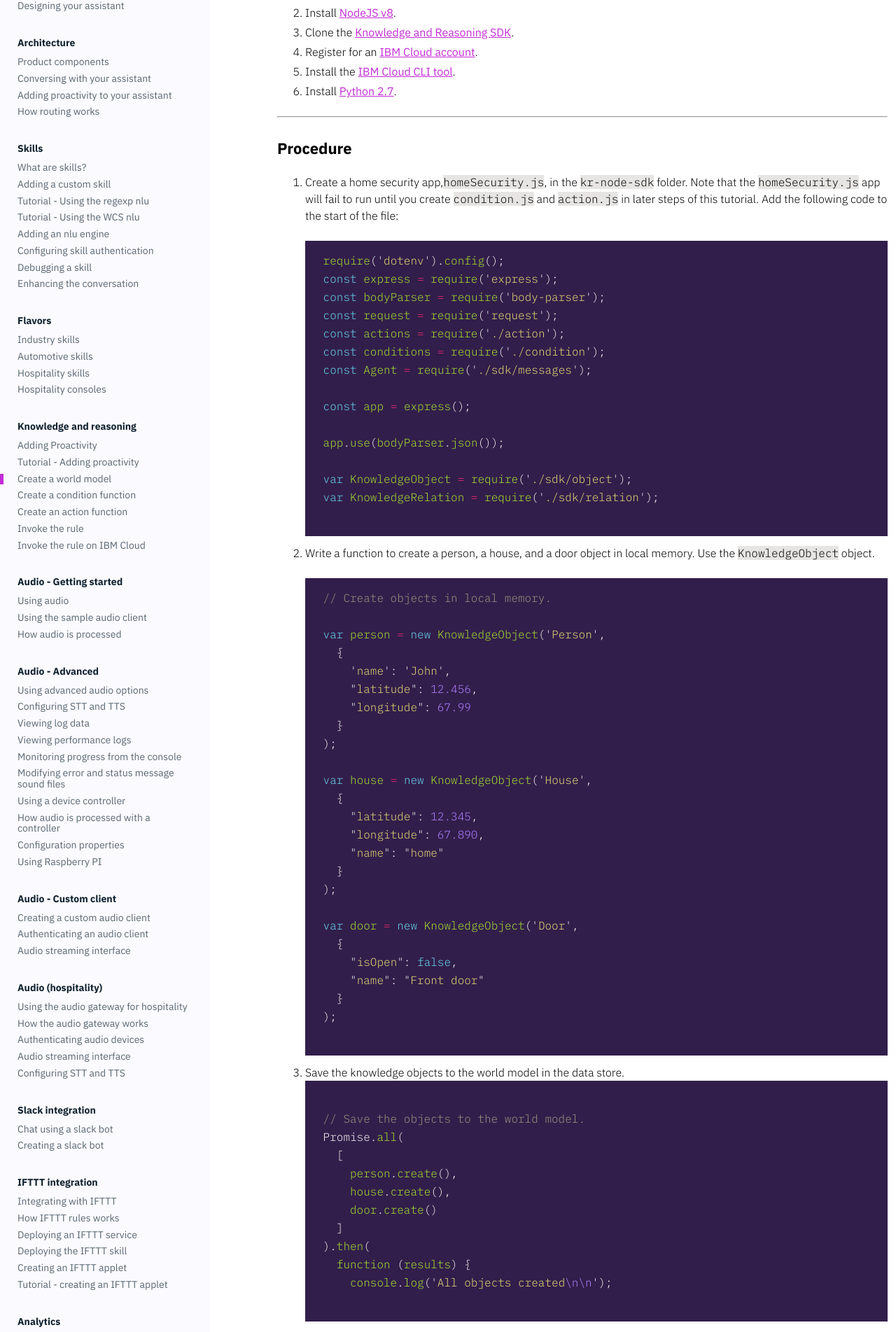
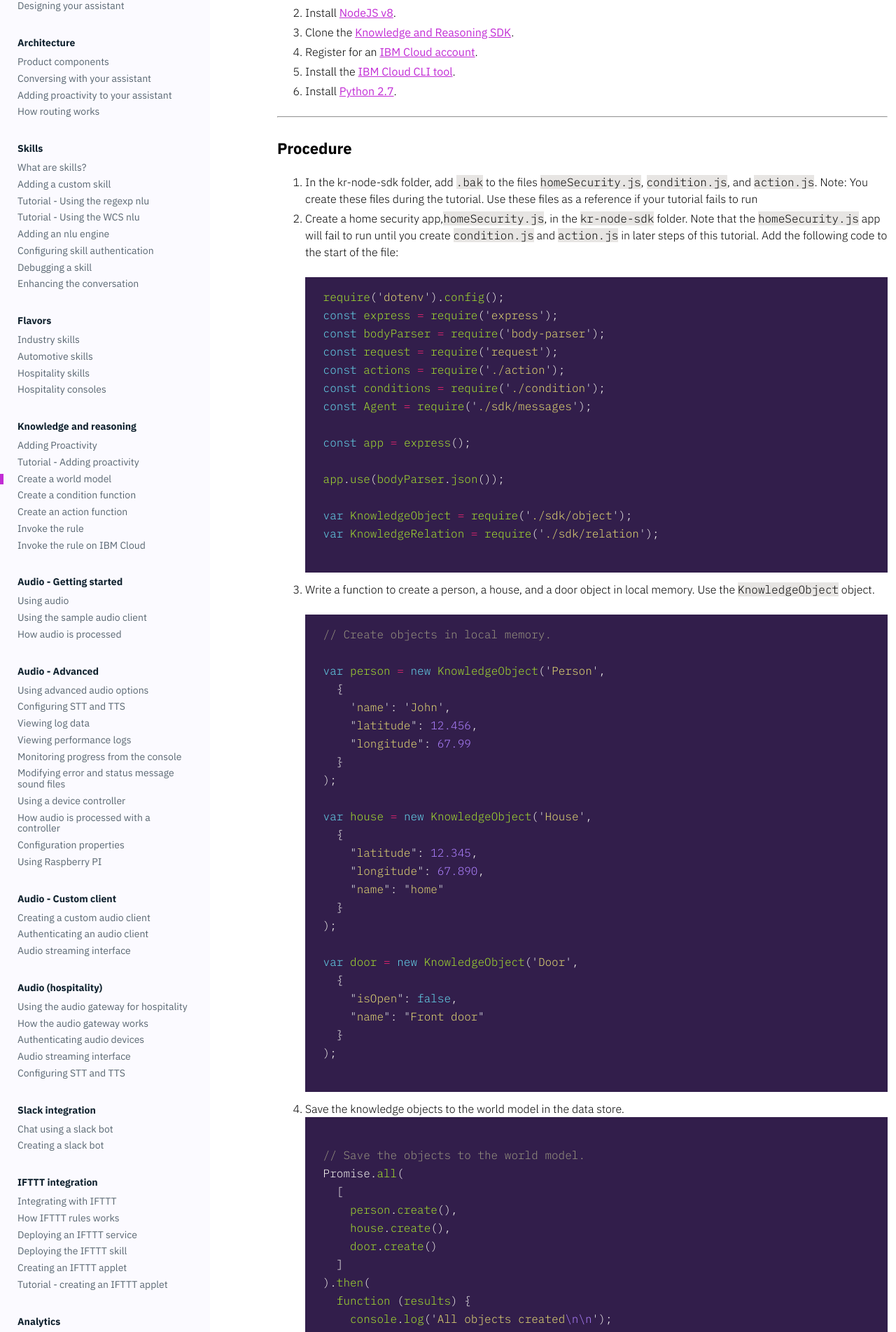
Before and after one commit to Watson-Personal-Assistant/developer, a Jekyll site: the page built from _content/knowledge/create-objects.md, in a window 1280 px wide. Shown: the part 352-2255 px from the top of the page at 70% size. Built offline with Jekyll 4.4.1, drawn with Linux system fonts in a browser that asks for light colours; some web fonts are replaced; some of the changed text lies outside the part shown.

Commit message:
Added back step to rename tutorial files

````diff
--- a/_content/knowledge/create-objects.md
+++ b/_content/knowledge/create-objects.md
@@ -18,7 +18,8 @@ Create a world model for John and his home.  Create an agent that subscribes to
 ---
 ### Procedure
 
-1. Create a home security app,`homeSecurity.js`, in the `kr-node-sdk` folder.  Note that the `homeSecurity.js` app will fail to run until you create `condition.js` and `action.js` in later steps of this tutorial. Add the following code to the start of the file:
+1. In the kr-node-sdk folder, add `.bak` to the files `homeSecurity.js`, `condition.js`, and `action.js`. Note: You create these files during the tutorial. Use these files as a reference if your tutorial fails to run
+2. Create a home security app,`homeSecurity.js`, in the `kr-node-sdk` folder.  Note that the `homeSecurity.js` app will fail to run until you create `condition.js` and `action.js` in later steps of this tutorial. Add the following code to the start of the file:
     ```javascript
     require('dotenv').config();
     const express = require('express');
````
